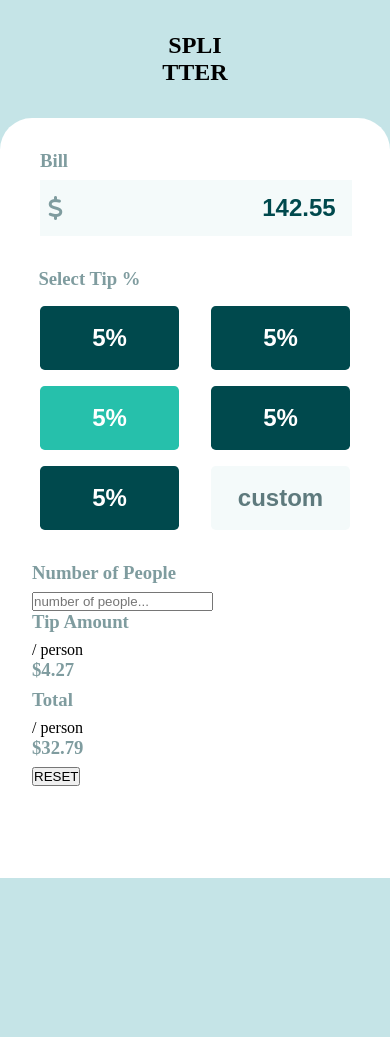
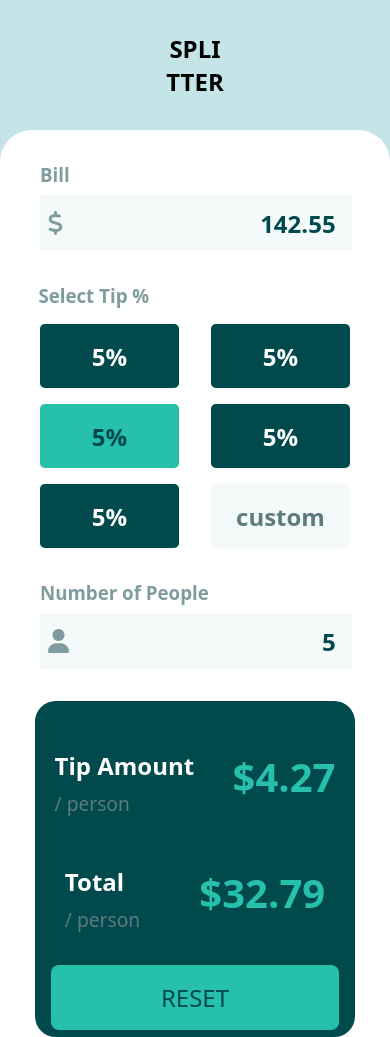
Before and after one commit to Cyber-Davinci/tip-computer, a plain HTML site: page index.html in a window 390 px wide. Before the commit the page ends 878 px from the top, so only its background shows below. Drawn offline with Linux system fonts and the light colour scheme; a web font is replaced by a local one.

Commit message:
done with mobile design

```diff
--- a/CSS/style.css
+++ b/CSS/style.css
@@ -1,5 +1,7 @@
-:root{
-    --strong-cyan:hsl(172, 67%, 45%);
+@import url('https://fonts.google.com/specimen/Space+Mono');
+
+:root {
+  --strong-cyan: hsl(172, 67%, 45%);
   --Very-dark-cyan: hsl(183, 100%, 15%);
   --Dark-grayish-cyan: hsl(186, 14%, 43%);
   --Grayish-cyan: hsl(184, 14%, 56%);
@@ -8,32 +10,35 @@
   --White: hsl(0, 0%, 100%);
 }
 
-*{
+* {
   box-sizing: border-box;
   margin: 0;
   padding: 0;
+  font-family: "Space Mono", system-ui, -apple-system, BlinkMacSystemFont, 'Segoe UI', Roboto, Oxygen, Ubuntu, Cantarell, 'Open Sans', 'Helvetica Neue', sans-serif;
 }
-body{
+body {
   background-color: var(--Light-grayish-cyan);
-    overflow: hidden;
+  overflow: auto;
 }
-h3{
+h3 {
   color: var(--Grayish-cyan);
   font-weight: 700;
-    padding-bottom: .50rem;
-    font-size: 1.;
+  padding-bottom: 0.5rem;
+  font-size: 1;
 }
 
-.headin{
+
+.headin {
   text-align: center;
   margin: 2rem 0 2rem 0;
 }
-.container{
+.container {
   overflow: hidden;
+
 }
-.inner-container{
+.inner-container {
   background-color: var(--White);
-    height: 90vh;
+  height: auto;
   overflow: hidden;
   padding: 2rem;
   border: none;
@@ -41,29 +46,30 @@ h3{
   margin: auto;
 }
 /* bill style starts */
-.bill{
+.bill,
+.num-people {
   display: flex;
   flex-direction: column;
   margin: auto;
   justify-content: center;
+  margin-left: 0.5rem;
 }
 
-.bill{
-    display: flex;
-    justify-content: center;
-    margin-left: .5rem;
-}
-.bill .bill-input{
+
+.bill .bill-input,
+.num-people-input {
   position: relative;
 }
-.bill-input i{
+.bill-input i,
+.num-people-input i {
   position: absolute;
   margin: 1rem auto;
-    padding-left: .5rem;
+  padding-left: 0.5rem;
   font-size: 1.5rem;
   color: var(--Grayish-cyan);
 }
-.bill-input input{
+.bill-input input,
+.num-people-input input {
   width: 98%;
   height: 3.5rem;
   font-size: 1.5rem;
@@ -74,26 +80,25 @@ h3{
   outline: none;
   font-weight: 700;
   color: var(--Very-dark-cyan);
-
 }
 /* bill style end */
 
 /* tip options start */
 
-.select-tip-options{
-    margin:2rem 0;
+.select-tip-options {
+  margin: 2rem 0;
 }
-.tip-option-heading{
-    margin-left: .4rem;
-    padding-bottom: .5rem;
+.tip-option-heading {
+  margin-left: 0.4rem;
+  padding-bottom: 0.5rem;
 }
 
-.tip-options{
+.tip-options {
   display: grid;
   grid-template-columns: 1fr 1fr;
   gap: 1rem;
 }
-.tip-options input{
+.tip-options input {
   width: 90%;
   height: 4rem;
   margin: auto;
@@ -101,17 +106,71 @@ h3{
   font-size: 1.5rem;
   font-weight: 700;
   border: none;
-    border-radius: .3rem;
+  border-radius: 0.3rem;
   background-color: var(--Very-dark-cyan);
   color: var(--White);
-
+  cursor: pointer;
 }
-input.active{
+input.active {
   background-color: var(--strong-cyan);
+  color: var(--Very-dark-cyan);
 }
-input.custom{
+input.custom {
   background-color: var(--Very-light-grayish-cyan);
-    color: var(--Dark-grayish-cyan)
+  color: var(--Dark-grayish-cyan);
 }
 
 /* tip options ends */
+
+/* number of people section */
+/* has similar stylings with .bill input so i used that instead
+uh can refer to that for any changes or so. */
+
+/* tip amount section */
+
+.tip-results-container {
+  width: 98%;
+  border: none;
+  background-color: var(--Very-dark-cyan);
+  margin: auto auto;
+  margin-top: 2rem;
+  border-radius: 1.3rem;
+  height: 21rem;
+}
+.tip-amount,
+.total-amount {
+  display: flex;
+  justify-content: space-around;
+  padding-top: 3rem;
+}
+.tip-amount h3, .total-amount h3{
+    font-size: 1.5rem;
+    color: var(--White);
+}
+p{
+    font-size: 1.2rem;
+    color: var(--Dark-grayish-cyan);
+}
+
+.amount h3, .total h3{
+    color: var(--strong-cyan);
+    font-size: 2.5rem;
+    font-weight: bolder;
+}
+.reset-btn{
+    margin-top: 2rem;
+    display: flex;
+    justify-content: center;
+    width: 100%;
+}
+.reset-btn button{
+    width: 90%;
+    font-size: 1.5rem;
+    border-radius: .5rem;
+    border: none;
+    /* height: 2rem; */
+    padding: 1rem;
+    background-color: var(--strong-cyan);
+    color: var(--Very-dark-cyan);
+    cursor: pointer;
+}
--- a/index.html
+++ b/index.html
@@ -45,9 +45,10 @@
 
             <!-- number of people starts here -->
             <div class="num-people">
-                <div class="num-of-people-heading"><h3>Number of People</h3></div>
-                <div class="num-of-people-input">
-                    <input type="text" placeholder="number of people...">
+                <div class="num-people-heading"><h3>Number of People</h3></div>
+                <div class="num-people-input">
+                    <i class="fa-solid fa-user"></i>
+                    <input type="text" placeholder="number of people..." value="5">
                 </div>
             </div>
             <!-- number of people ends here -->
```
Lines whose indentation alone changed are shown as unchanged.
